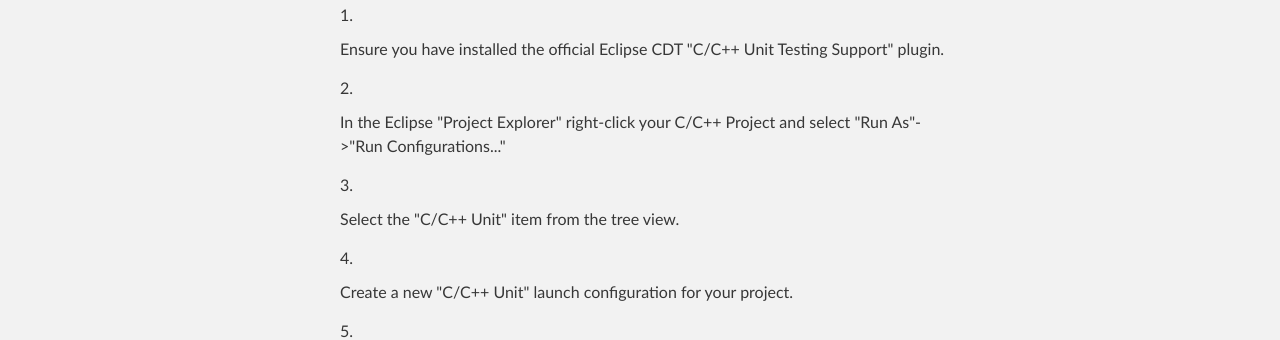
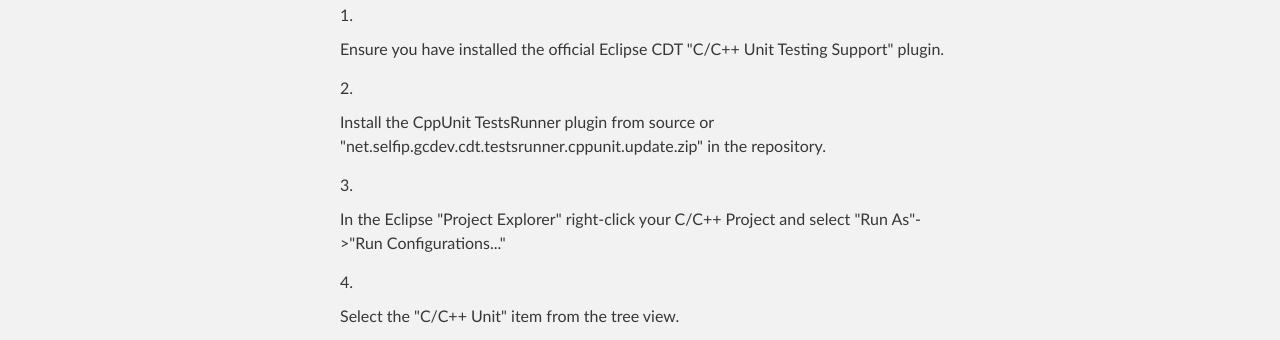
Before and after one commit to jmrharris/eclipse.cppunit.testsrunner, a plain HTML site: page index.html in a window 1280 px wide. Shown: the part 470-810 px from the top of the page. Drawn offline with Linux system fonts and the light colour scheme.

Commit message:
Add reference to installation from update site archive.

```diff
--- a/index.html
+++ b/index.html
@@ -41,6 +41,7 @@
 
 <ol>
 <li><p>Ensure you have installed the official Eclipse CDT "C/C++ Unit Testing Support" plugin.</p></li>
+<li><p>Install the CppUnit TestsRunner plugin from source or "net.selfip.gcdev.cdt.testsrunner.cppunit.update.zip" in the repository.</p></li>
 <li><p>In the Eclipse "Project Explorer" right-click your C/C++ Project and select "Run As"-&gt;"Run Configurations..."</p></li>
 <li><p>Select the "C/C++ Unit" item from the tree view.</p></li>
 <li><p>Create a new "C/C++ Unit" launch configuration for your project.</p></li>
```
